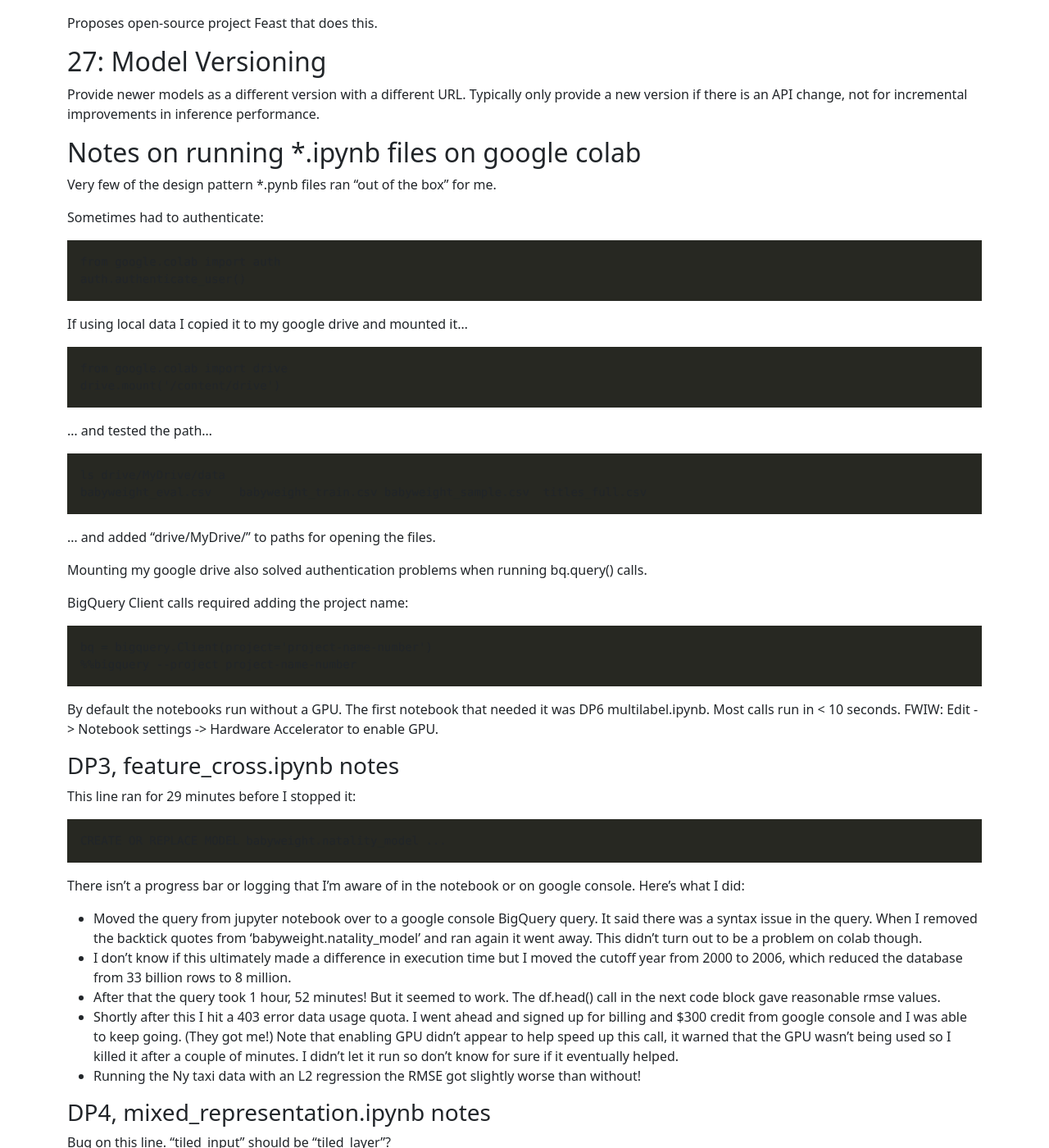
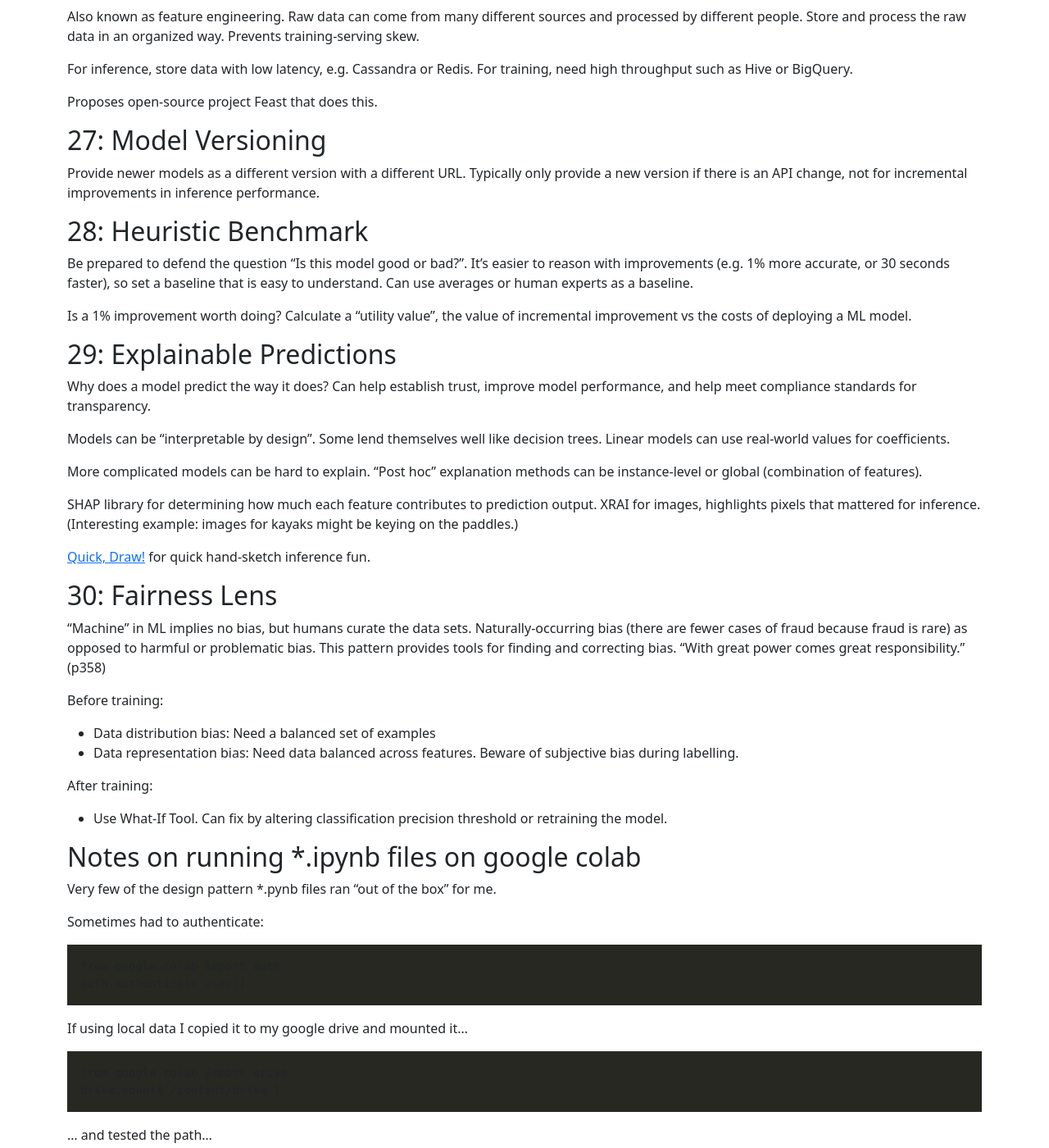
Before and after one commit to matthewdrees/matthewdrees.github.io, a Jekyll site: the page built from _posts/2022-03-14-machine-learning-design-patterns.md, in a window 1280 px wide and 1400 px high, scrolled down 7810 px. Shown: the whole window at 82% size. Built offline with Jekyll 4.4.1, drawn with Linux system fonts in a browser that asks for light colours; some of the changed text lies outside the part shown.

Commit message:
MLDP 28, 29, & 30. Done!

```diff
--- a/_posts/2022-03-14-machine-learning-design-patterns.md
+++ b/_posts/2022-03-14-machine-learning-design-patterns.md
@@ -8,9 +8,9 @@
 
 By Valliappa Lakshmanan, Sara Robinson, Michael Munn.
 
-Book club book with my sister.
+Book club book with my sister. This book is meant for those doing machine learning every day rather than someone just learning. I had done some of the [Practical Deep Learning fastai course](https://course.fast.ai/) so I wasn't starting from scratch, but it was still quite a bit to discover. Very interesting. Biggest takeaway: Machine learning models are only as good as their data.
 
-Chapter 1, The Need for Machine Learning Design Patterns. Machine learning has it's own jargon. There are dozens of italicized words to learn.
+Regarding the accompanying jupyter notebooks... hardly any of them ran out of the box, I wish I would have cloned the repo and made all corrections there rather than making notes below (which I gave up on noting them halfway through). Having said that, I highly valued these notebooks and I learned quite a bit by figuring out how to get them to work.
 
 ## 1: Hashed Feature
 
@@ -286,6 +286,35 @@
 
 Provide newer models as a different version with a different URL. Typically only provide a new version if there is an API change, not for incremental improvements in inference performance.
 
+## 28: Heuristic Benchmark
+
+Be prepared to defend the question "Is this model good or bad?". It's easier to reason with improvements (e.g. 1% more accurate, or 30 seconds faster), so set a baseline that is easy to understand. Can use averages or human experts as a baseline.
+
+Is a 1% improvement worth doing? Calculate a "utility value", the value of incremental improvement vs the costs of deploying a ML model.
+
+## 29: Explainable Predictions
+
+Why does a model predict the way it does? Can help establish trust, improve model performance, and help meet compliance standards for transparency.
+
+Models can be "interpretable by design". Some lend themselves well like decision trees. Linear models can use real-world values for coefficients.
+
+More complicated models can be hard to explain. "Post hoc" explanation methods can be instance-level or global (combination of features).
+
+SHAP library for determining how much each feature contributes to prediction output. XRAI for images, highlights pixels that mattered for inference. (Interesting example: images for kayaks might be keying on the paddles.)
+
+[Quick, Draw!](https://quickdraw.withgoogle.com/) for quick hand-sketch inference fun.
+
+## 30: Fairness Lens
+
+"Machine" in ML implies no bias, but humans curate the data sets. Naturally-occurring bias (there are fewer cases of fraud because fraud is rare) as opposed to harmful or problematic bias. This pattern provides tools for finding and correcting bias. "With great power comes great responsibility." (p358)
+
+Before training:
+* Data distribution bias: Need a balanced set of examples
+* Data representation bias: Need data balanced across features. Beware of subjective bias during labelling.
+
+After training:
+* Use What-If Tool. Can fix by altering classification precision threshold or retraining the model.
+
 ## Notes on running *.ipynb files on google colab
 
 Very few of the design pattern *.pynb files ran "out of the box" for me.
@@ -368,3 +397,7 @@
 Had to install tensorflow_io
 
     !pip3 install tensorflow_io
+
+### Note about being charged $150 in 1 month on google console services
+
+One of my google projects ran up a $150 tab on one of the services on google console before I noticed it on my credit card bill. I must have left one running on accident. I couldn't figure out which design pattern notebook it was from, but after 10 minutes of scanning google console I simply deleted that project. Geez I thought the cloud was supposed to be inexpensive?
```
